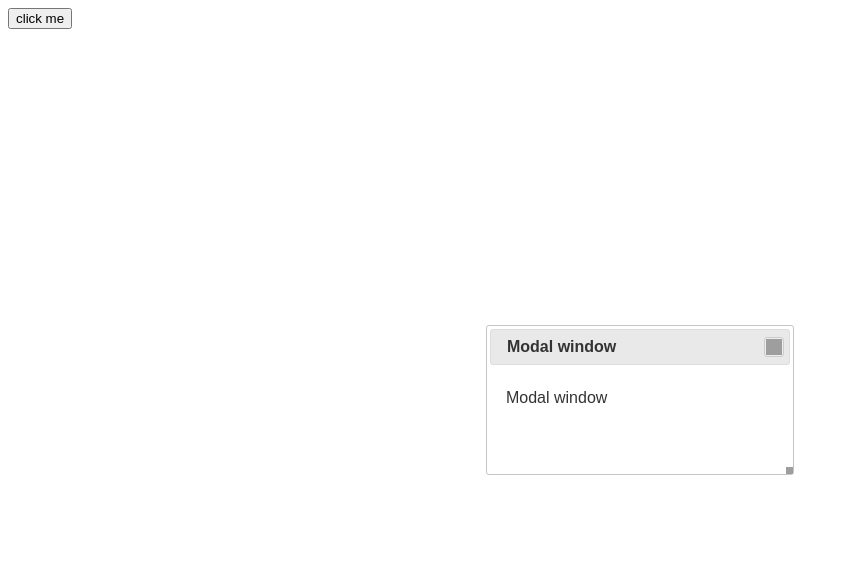
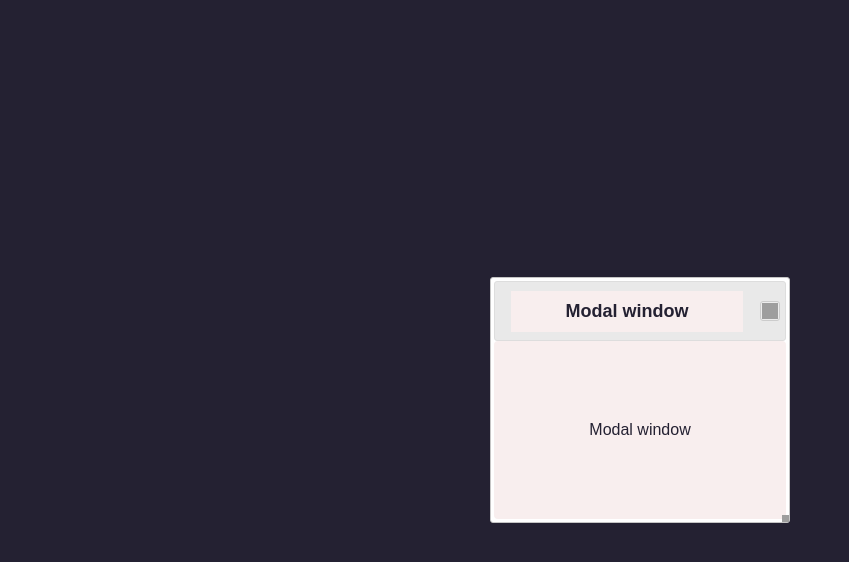
Before and after one commit to OkMoroz/hw17-JS-moroz, a website: page index.html in a window 1280 px wide. Both pictures are taken after a click on the button "click me". Shown: the whole page, without its empty margins (0-849 px from the left). Drawn offline with nearby package versions, Linux system fonts and the light colour scheme; grey boxes are pictures that could not be loaded.

Commit message:
animation and css

```diff
--- a/index.html
+++ b/index.html
@@ -10,9 +10,11 @@
 </head>
 
 <body>
-    <button id="btn">click me</button>
+    <div class="button">
+        <button id="btn">click me</button>
+    </div>
     <div id="modalWindow" title="Modal window">
-        <p>Modal window</p>
+        <p class="modal">Modal window</p>
     </div>
 
     <script src="https://code.jquery.com/jquery-3.6.0.min.js"></script>
--- a/script.js
+++ b/script.js
@@ -1,4 +1,50 @@
-$("#btn").on("click", function () {
-  $("#modalWindow").dialog();
-  $("#modalWindow").css("display", "block");
+$(document).ready(function () {
+  $("#btn").on("click", function () {
+    $("#modalWindow").dialog({
+      show: {
+        effect: "fade",
+        duration: 600,
+      },
+      hide: {
+        effect: "fade",
+        duration: 600,
+      },
+    });
+
+    $("#btn").hide();
+  });
+
+  $("#modalWindow").on("dialogclose", function () {
+    $("#btn").show();
+  });
+
+  $("#btn").hover(
+    function () {
+      $(this).css({
+        "background-color": "rgba(248, 238, 238, 0.662)",
+        color: "rgb(248, 238, 238)",
+      });
+    },
+    function () {
+      $(this).css({
+        "background-color": "",
+        color: "",
+      });
+    }
+  );
+
+  $("#modalWindow").hover(
+    function () {
+      $(this).css({
+        "background-color": "#2421328f",
+        color: "rgb(248, 238, 238)",
+      });
+    },
+    function () {
+      $(this).css({
+        "background-color": "",
+        color: "",
+      });
+    }
+  );
 });
--- a/style.css
+++ b/style.css
@@ -1,3 +1,53 @@
-#modalWindow{
-    display: none;
+* {
+  box-sizing: border-box;
+  margin: 0;
+  padding: 0;
 }
+
+body {
+  background-color: #242132;
+  font-family: "Montserrat", sans-serif;
+}
+
+.button {
+  display: flex;
+  justify-content: center;
+  align-items: center;
+  height: 100vh;
+}
+
+#btn {
+  padding: 30px 80px;
+  background-color: rgb(248, 238, 238);
+  color: #242132;
+  font-size: 36px;
+  border-radius: 4px;
+  border: none;
+  cursor: pointer;
+  transition: background-color 0.3s, color 0.3s;
+}
+
+#modalWindow {
+  display: none;
+  background-color: rgb(248, 238, 238);
+  text-align: center;
+  color: #242132;
+  font-size: 16px;
+  border-radius: 4px;
+  padding: 5rem;
+  border: none;
+  cursor: pointer;
+}
+
+.ui-dialog-title {
+  font-size: 18px;
+  text-align: center;
+  font-weight: bold;
+  color: #242132;
+  background-color: rgb(248, 238, 238);
+  padding: 10px;
+}
+
+.ui-dialog-titlebar-close {
+  color: rgb(248, 238, 238);
+}
```
